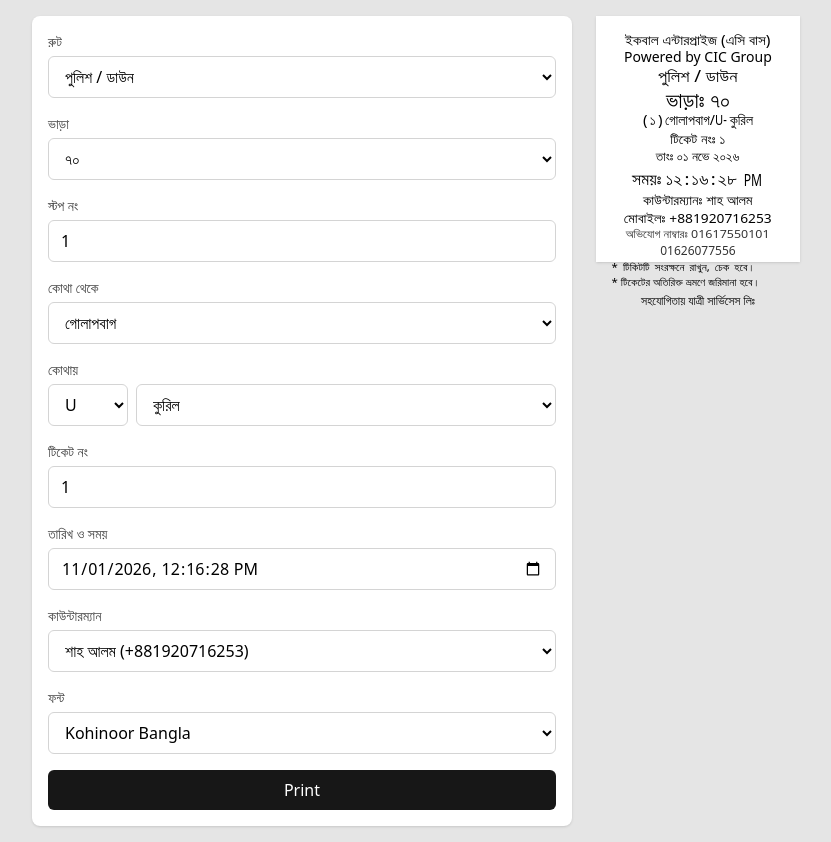
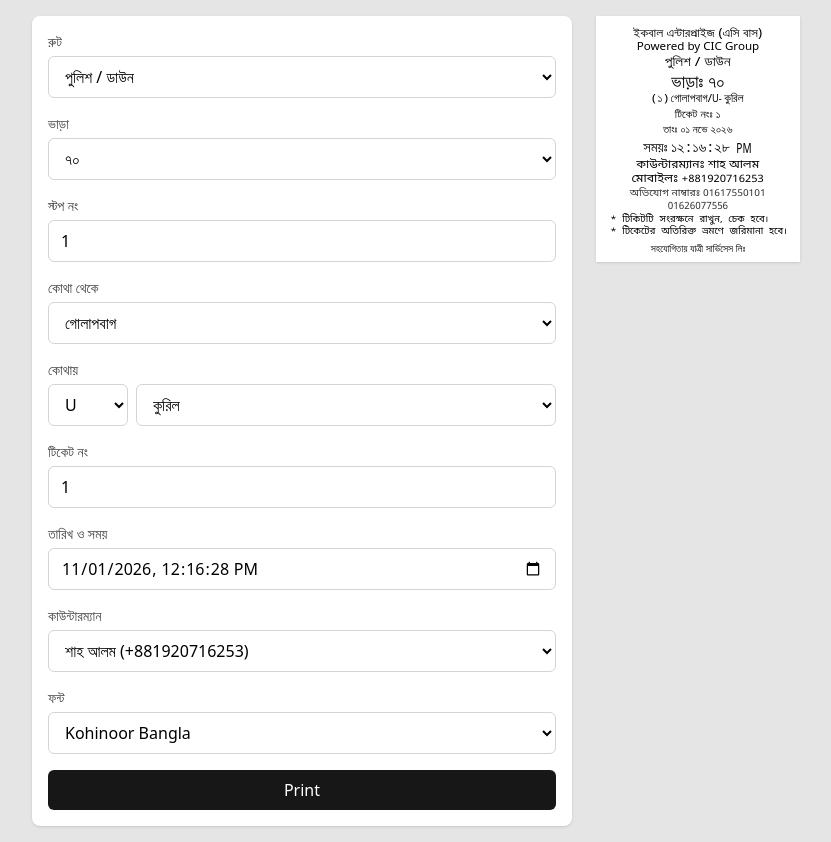
Before and after one commit to m-n-sakib-dev/print-ticket, a React (Vite) app: page / in a window 1280 px wide. Shown: the whole page, without its empty margins (224-1055 px from the left). Built offline with nearby package versions, Linux system fonts and the light colour scheme; a web font is replaced by a local one.

Commit message:
Adjust ticket styling for improved layout and readability

```diff
--- a/src/App.jsx
+++ b/src/App.jsx
@@ -149,7 +149,8 @@ export default function App() {
           className="ticket shrink-0 shadow print:shadow-none"
           style={{ fontFamily: `"${form.font}", system-ui, sans-serif` }}
         >
-          <div className="origin-center scale-x-[1.03] scale-y-[0.9] text-center text-[15px] font-normal leading-tight">ইকবাল এন্টারপ্রাইজ (এসি বাস)</div>
+          <div className="[zoom:0.83]">
+          <div className="origin-center scale-x-[1.03] scale-y-[0.9] text-center text-[16px] font-normal leading-tight">ইকবাল এন্টারপ্রাইজ (এসি বাস)</div>
           <div className="text-center text-[14px] font-normal leading-none">Powered by CIC Group</div>
           <div className="text-center text-[16px] scale-x-[1.15] font-normal ">{form.route}</div>
           <div className="my-0 text-center text-[22px] font-normal leading-none">ভাড়াঃ {toBn(form.fare)}</div>
@@ -174,13 +175,14 @@ export default function App() {
                 ))}</span>
             <span className="ml-2 inline-block  scale-x-90 scale-y-[1.3] text-[13px] font-medium">{valid ? formatMeridiem(when) : ''}</span>
           </div>
-          <div className="text-center text-[14px] scale-x-[1.04] scale-y-[0.95] font-light  leading-tight">কাউন্টারম্যানঃ {man.name}</div>
-          <div className="text-center text-[14px] scale-x-[1.06] scale-y-[0.94] font-light  leading-tight">মোবাইলঃ <span className="text-[13px]">{man.mobile}</span></div>
-          <div className="text-center text-[12px] scale-x-[1.04] scale-y-[0.95] font-light leading-snug text-black/80">অভিযোগ নাম্বারঃ 01617550101</div>
-          <div className="text-center text-[12px] font-light leading-snug text-black/80">01626077556</div>
-          <div className="text-left text-[11px] scale-x-[1.04] scale-y-[0.95]  font-light leading-snug ml-2 [word-spacing:2px]">* টিকিটটি সংরক্ষনে রাখুন, চেক হবে।</div>
-          <div className="text-left text-[11px] scale-x-[1.04] scale-y-[0.95] font-light leading-snug ml-2">* টিকেটের অতিরিক্ত ভ্রমণে জরিমানা হবে।</div>
+          <div className="text-center text-[14px] scale-x-[1.04] scale-y-[0.95] font-['Noto_Sans_Bengali'] font-extralight  leading-tight">কাউন্টারম্যানঃ {man.name}</div>
+          <div className="text-center text-[14px] scale-x-[1.06] scale-y-[0.94] font-['Noto_Sans_Bengali'] font-extralight  leading-tight">মোবাইলঃ <span className="text-[13px]">{man.mobile}</span></div>
+          <div className="text-center text-[12px] scale-x-[1.04] scale-y-[0.95] font-['Noto_Sans_Bengali'] font-extralight leading-snug text-black/80">অভিযোগ নাম্বারঃ 01617550101</div>
+          <div className="text-center text-[12px] font-['Noto_Sans_Bengali'] font-extralight leading-snug text-black/80">01626077556</div>
+          <div className="text-left text-[11px] scale-x-[1.04] scale-y-[0.95]  font-['Noto_Sans_Bengali'] font-extralight leading-snug ml-2 [word-spacing:4px]">* টিকিটটি সংরক্ষনে রাখুন, চেক হবে।</div>
+          <div className="text-left text-[11px] scale-x-[1.04] scale-y-[0.95] font-['Noto_Sans_Bengali'] font-extralight leading-snug ml-2 [word-spacing:4px]">* টিকেটের অতিরিক্ত ভ্রমণে জরিমানা হবে।</div>
           <div className="mt-1 text-center text-[12px] font-medium leading-snug">সহযোগিতায় যাত্রী সার্ভিসেস লিঃ</div>
+          </div>
         </div>
       </div>
     </main>
--- a/src/index.css
+++ b/src/index.css
@@ -136,7 +136,7 @@
 /* Ticket paper: 54mm x 65mm */
 @layer components {
   .ticket {
-    @apply mx-auto h-[65mm] w-[54mm] bg-white px-[3mm] py-[4mm] text-black;
+    @apply mx-auto h-[65mm] w-[54mm] bg-white px-[3mm] py-[2mm] text-black;
   }
 }
 
```
